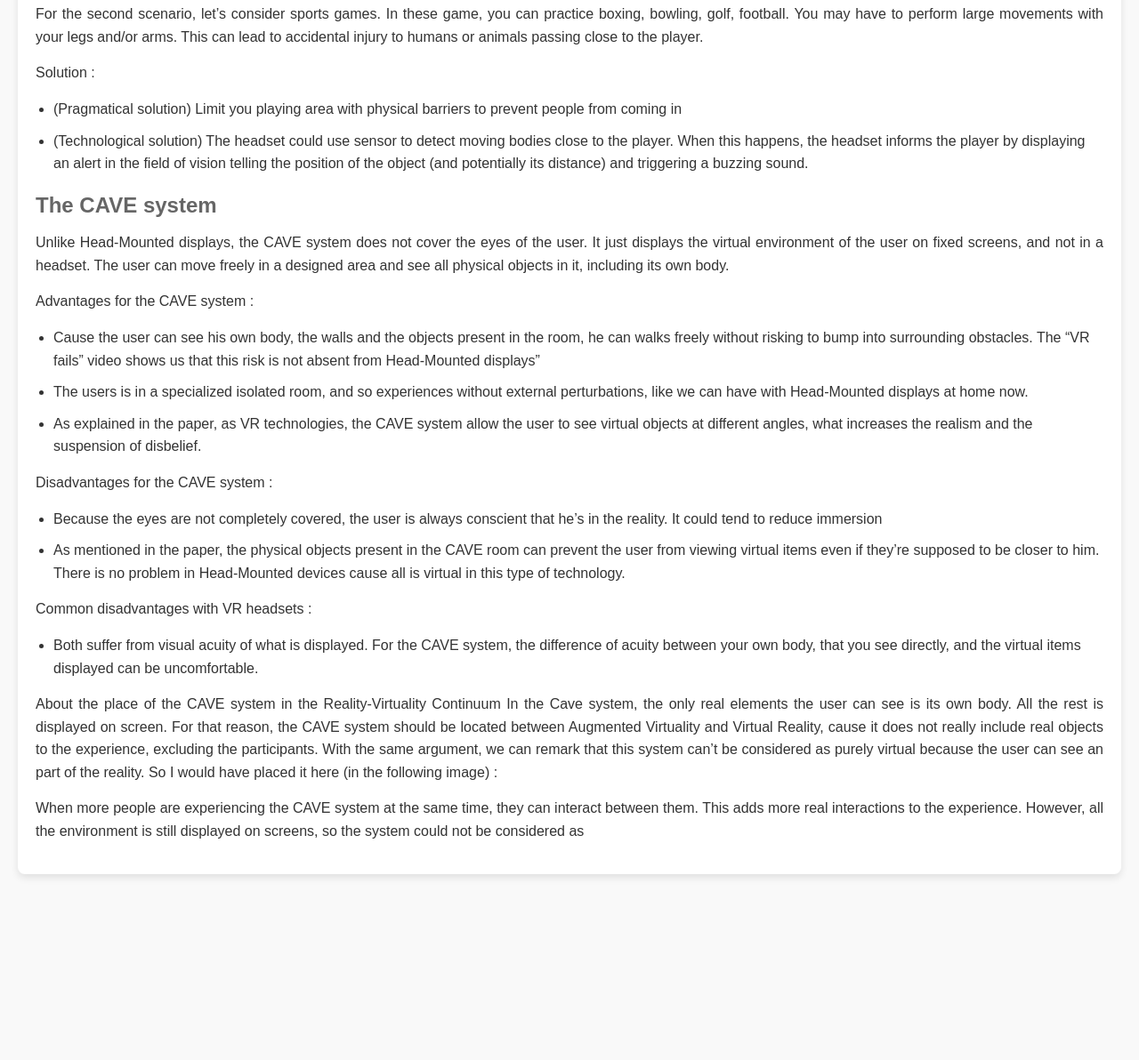
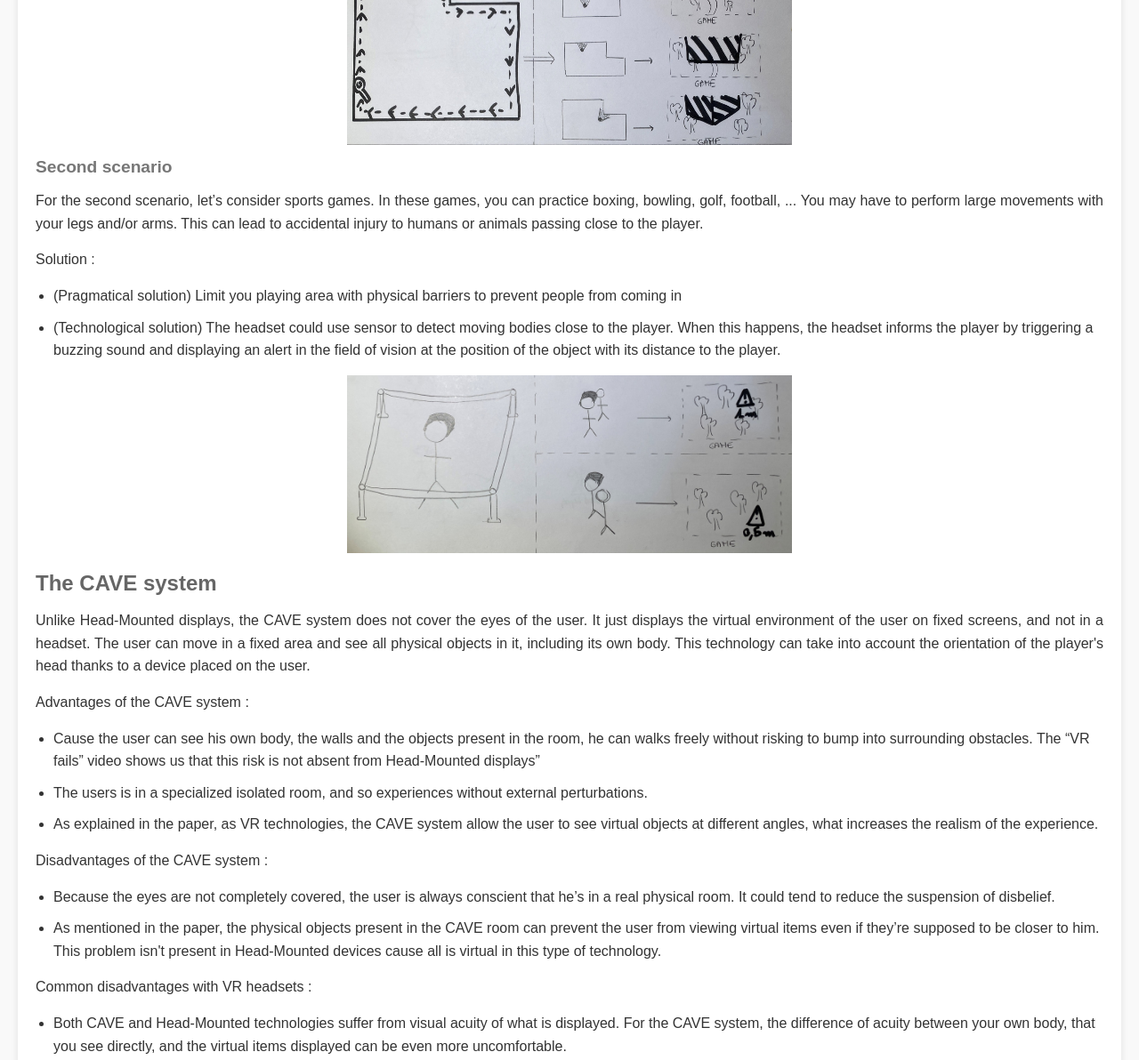
Before and after one commit to enzogelas/IGD301_Blog, a plain HTML site: page index.html in a window 1280 px wide. Shown: the part 647-1839 px from the top of the page at 89% size. Before the commit the page ends 1650 px from the top, so only its background shows below. Drawn offline with Linux system fonts and the light colour scheme.

Commit message:
Final commit homework 1

```diff
--- a/index.html
+++ b/index.html
@@ -13,43 +13,48 @@
             When you have to walk in a VR environment, there’s a risk to run into walls or different objects. This type of accident, present from the very first seconds of the video, is probably the most frequent.</p>
         <p>Solution :</p>
         <ul>
-            <li>(Pragmatical solution) Before the game, ask the player to keep out the objects that could cause problems, like tables. </li>
-            <li>(Technological solution) Create a program that allows players to map the walls before playing. For example, he could walk along the walls with the VR headset or a controller, and the program store the position of the walls. In game, if the player comes too close to a wall (closer than a distance chosen by the player), the game can display the walls in a very striking color or a characteristic pattern</li>
+            <li>(Pragmatical solution) Before the game, ask the player to keep out the objects that could cause problems, like tables, chairs or decorations. </li>
+            <li>(Technological solution) Create a functionality that allows players to map the walls before playing. For example, he could walk along the walls with a controller, and the program store the position of the walls in memory. In game, if the player comes too close to a wall (closer than a distance chosen by the player), the game can display the walls in a very striking color or a characteristic pattern</li>
         </ul>
+        <img src="images/scenario1.jpg" width="500px" height="200px">
 
         <h5>Second scenario</h5>
-        <p>For the second scenario, let’s consider sports games. In these game, you can practice boxing, bowling, golf, football. You may have to perform large movements with your legs and/or arms. This can lead to accidental injury to humans or animals passing close to the player.</p>
+        <p>For the second scenario, let’s consider sports games. In these games, you can practice boxing, bowling, golf, football, ... You may have to perform large movements with your legs and/or arms. This can lead to accidental injury to humans or animals passing close to the player.</p>
         <p>Solution :</p>
         <ul>
             <li>(Pragmatical solution) Limit you playing area with physical barriers to prevent people from coming in</li>
-            <li>(Technological solution) The headset could use sensor to detect moving bodies close to the player. When this happens, the headset informs the player by displaying an alert in the field of vision telling the position of the object (and potentially its distance) and triggering a buzzing sound. </li>
+            <li>(Technological solution) The headset could use sensor to detect moving bodies close to the player. When this happens, the headset informs the player by triggering a buzzing sound and displaying an alert in the field of vision at the position of the object with its distance to the player.</li>
         </ul>
+        <img src="images/scenario2.jpg" width="500px" height="200px">
         <h4>The CAVE system</h4>
-        <p>Unlike Head-Mounted displays, the CAVE system does not cover the eyes of the user. It just displays the virtual environment of the user on fixed screens, and not in a headset. The user can move freely in a designed area and see all physical objects in it, including its own body.</p>
-        <p>Advantages for the CAVE system :</p>
+        <p>Unlike Head-Mounted displays, the CAVE system does not cover the eyes of the user. It just displays the virtual environment of the user on fixed screens, and not in a headset. The user can move in a fixed area and see all physical objects in it, including its own body. This technology can take into account the orientation of the player's head thanks to a device placed on the user.</p>
+        <p>Advantages of the CAVE system :</p>
         <ul>
             <li>Cause the user can see his own body, the walls and the objects present in the room, he can walks freely without risking to bump into surrounding obstacles. The “VR fails” video shows us that this risk is not absent from Head-Mounted displays”</li>
-            <li>The users is in a specialized isolated room, and so experiences without external perturbations, like we can have with Head-Mounted displays at home now. </li>
-            <li>As explained in the paper, as VR technologies, the CAVE system allow the user to see virtual objects at different angles, what increases the realism and the suspension of disbelief.</li>
+            <li>The users is in a specialized isolated room, and so experiences without external perturbations. </li>
+            <li>As explained in the paper, as VR technologies, the CAVE system allow the user to see virtual objects at different angles, what increases the realism of the experience.</li>
         </ul>
-        <p>Disadvantages for the CAVE system :</p>
+        <p>Disadvantages of the CAVE system :</p>
         <ul>
-            <li>Because the eyes are not completely covered, the user is always conscient that he’s in the reality. It could tend to reduce immersion</li>
-            <li>As mentioned in the paper, the physical objects present in the CAVE room can prevent the user from viewing virtual items even if they’re supposed to be closer to him. There is no problem in Head-Mounted devices cause all is virtual in this type of technology.</li>
+            <li>Because the eyes are not completely covered, the user is always conscient that he’s in a real physical room. It could tend to reduce the suspension of disbelief.</li>
+            <li>As mentioned in the paper, the physical objects present in the CAVE room can prevent the user from viewing virtual items even if they’re supposed to be closer to him. This problem isn't present in Head-Mounted devices cause all is virtual in this type of technology.</li>
         </ul>
         <p>Common disadvantages with VR headsets :</p>
         <ul>
-            <li>Both suffer from visual acuity of what is displayed. For the CAVE system, the difference of acuity between your own body, that you see directly, and the virtual items displayed can be uncomfortable.</li>
+            <li>Both CAVE and Head-Mounted technologies suffer from visual acuity of what is displayed. For the CAVE system, the difference of acuity between your own body, that you see directly, and the virtual items displayed can be even more uncomfortable.</li>
         </ul>
         <p>
             About the place of the CAVE system in the Reality-Virtuality Continuum
-            In the Cave system, the only real elements the user can see is its own body. All the rest is displayed on screen. For that reason, the CAVE system should be located between Augmented Virtuality and Virtual Reality, cause it does not really include real objects to the experience, excluding the participants.
-            With the same argument, we can remark that this system can’t be considered as purely virtual because the user can see an part of the reality.
-            So I would have placed it here (in the following image) :
+            In the Cave system, the user sees all objects present in the room he is. The rest is displayed on screen. This should lead us to think of it as augmented reality.
+            However, virtual items are displayed in all direction, providing more virtuality than usual augmented reality technologies, that only include a few virtual items in the real world.
+            For these reasons, the CAVE system should be located between Augmented Reality and Augmented Virtuality.
         </p>
+        <img src="images/CAVE_position.png" width="1000px" height="100px">
         <p>
-            When more people are experiencing the CAVE system at the same time, they can interact between them. This adds more real interactions to the experience. However, all the environment is still displayed on screens, so the system could not be considered as
+            When more people are experiencing the CAVE system at the same time, they can interact between them. This adds more place for real interactions to the experience.
+            Thus, the CAVE system should be considered closer to the Augmented Reality :
         </p>
+        <img src="images/CAVE_position_several_people.png" width="1000px" height="120px">
     </div>
 
 </body>
--- a/style.css
+++ b/style.css
@@ -80,14 +80,10 @@ li {
     margin-top: 30px;
 }
 
-/* Links */
-a {
-    color: #007BFF;
-    text-decoration: none;
-}
-
-a:hover {
-    text-decoration: underline;
+img {
+    display: block;
+    margin-left: auto;
+    margin-right: auto;
 }
 
 /* Responsive Design */
```
Also changed, not shown: images/CAVE_position.png (added), images/CAVE_position_several_people.png (added), images/scenario1.jpg (added), images/scenario2.jpg (added).
